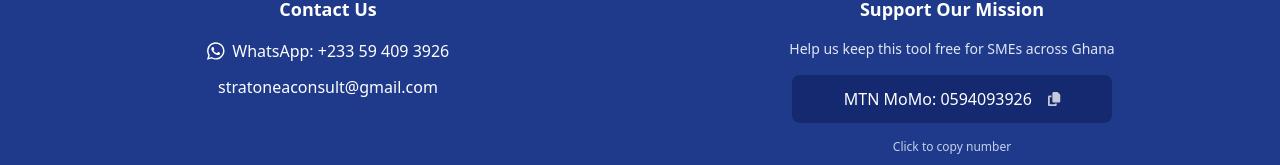
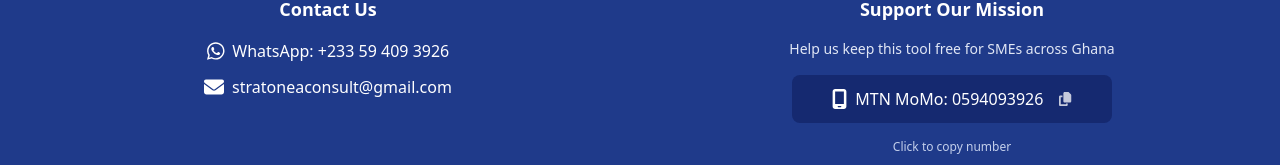
Before and after one commit to Benappiahpoku/Stratonea-Frontend-Starter-v1, a Vue app: page / in a window 1280 px wide. Shown: the part 965-1130 px from the top of the page. Built offline with nearby package versions, Linux system fonts and the light colour scheme.

Commit message:
copilot-footer-fontawesome-htmlpdf

```diff
--- a/src/components/layout/Footer.vue
+++ b/src/components/layout/Footer.vue
@@ -9,22 +9,16 @@
           <h3 class="text-lg font-semibold">Contact Us</h3>
           <div class="space-y-3">
             <!-- WhatsApp -->
-            <a
-              href="https://wa.me/233594093926"
-              target="_blank"
-              rel="noopener noreferrer"
-              class="flex items-center justify-center gap-2 hover:text-primary-200 transition-colors"
-            >
+            <a href="https://wa.me/233594093926" target="_blank" rel="noopener noreferrer"
+              class="flex items-center justify-center gap-2 hover:text-primary-200 transition-colors">
               <font-awesome-icon icon="fa-brands fa-whatsapp" class="text-xl" />
               <span>WhatsApp: +233 59 409 3926</span>
             </a>
 
             <!-- Email -->
-            <a
-              href="mailto:stratoneaconsult@gmail.com"
-              class="flex items-center justify-center gap-2 hover:text-primary-200 transition-colors"
-            >
-              <font-awesome-icon icon="fa-regular fa-envelope" class="text-xl" />
+            <a href="mailto:stratoneaconsult@gmail.com"
+              class="flex items-center justify-center gap-2 hover:text-primary-200 transition-colors">
+              <font-awesome-icon :icon="['fas', 'envelope']" class="text-xl" />
               <span>stratoneaconsult@gmail.com</span>
             </a>
           </div>
@@ -38,11 +32,8 @@
           </p>
 
           <!-- Mobile Money Button -->
-          <button
-            @click="copyToClipboard('0594093926')"
-            class="w-full max-w-xs mx-auto flex items-center justify-center gap-2 px-6 py-3
-                   bg-primary-700 hover:bg-primary-800 rounded-lg transition-colors"
-          >
+          <button @click="copyToClipboard('0594093926')" class="w-full max-w-xs mx-auto flex items-center justify-center gap-2 px-6 py-3
+                   bg-primary-700 hover:bg-primary-800 rounded-lg transition-colors">
             <font-awesome-icon icon="fa-solid fa-mobile-screen" class="text-xl" />
             <span>MTN MoMo: 0594093926</span>
             <font-awesome-icon icon="fa-solid fa-copy" class="ml-2 text-sm opacity-75" />
@@ -51,8 +42,8 @@
         </div>
       </div>
 
-     <!-- Divider -->
-     <div class="border-t border-primary-500 my-8 max-w-xs mx-auto"></div>
+      <!-- Divider -->
+      <div class="border-t border-primary-500 my-8 max-w-xs mx-auto"></div>
 
       <!-- Footer Bottom - Always Centered -->
       <div class="text-center space-y-4">
@@ -63,12 +54,8 @@
         </p>
         <div class="flex items-center justify-center gap-2 text-xs text-primary-200">
           <span>Made in</span>
-            <img
-              src="/ghana-flag.png"
-              alt="Ghana Flag"
-              class="w-4 h-4 rounded-sm"
-            />
-            <span>Ghana</span>
+          <img src="/ghana-flag.png" alt="Ghana Flag" class="w-4 h-4 rounded-sm" />
+          <span>Ghana</span>
         </div>
       </div>
     </div>
--- a/src/plugins/fontawesome.ts
+++ b/src/plugins/fontawesome.ts
@@ -16,6 +16,8 @@
     faBell,
     faCopy,
     faTimes,
+    faEnvelope,
+    faMobileScreen,
 } from '@fortawesome/free-solid-svg-icons'
 
 import {
@@ -44,6 +46,8 @@
     faDownload,
     faCopy,
     faTimes,
+    faEnvelope,
+    faMobileScreen,
     // Regular icons
     farBell,
     faCircle,
--- /dev/null
+++ b/src/types/html2pdf.js.d.ts
@@ -0,0 +1,28 @@
+/**
+ * Minimal module declaration for html2pdf.js
+ * Allows importing and using html2pdf.js in TypeScript projects.
+ * Stratonea guideline: Use this for Ghana mobile-first PDF export.
+ */
+declare module 'html2pdf.js' {
+    // The main export is a function with chainable methods
+    interface Html2PdfOptions {
+        margin?: number | number[]
+        filename?: string
+        image?: { type?: string; quality?: number }
+        html2canvas?: object
+        jsPDF?: object
+        pagebreak?: object
+    }
+
+    interface Html2Pdf {
+        set: (options: Html2PdfOptions) => Html2Pdf
+        from: (element: HTMLElement | string) => Html2Pdf
+        save: () => Promise<void>
+        outputPdf: () => Promise<Uint8Array>
+        // Add more methods as needed
+    }
+
+    function html2pdf(): Html2Pdf
+
+    export = html2pdf
+}
```
Also changed, not shown: 1 other file (tests, documents, lock files or other folders).
